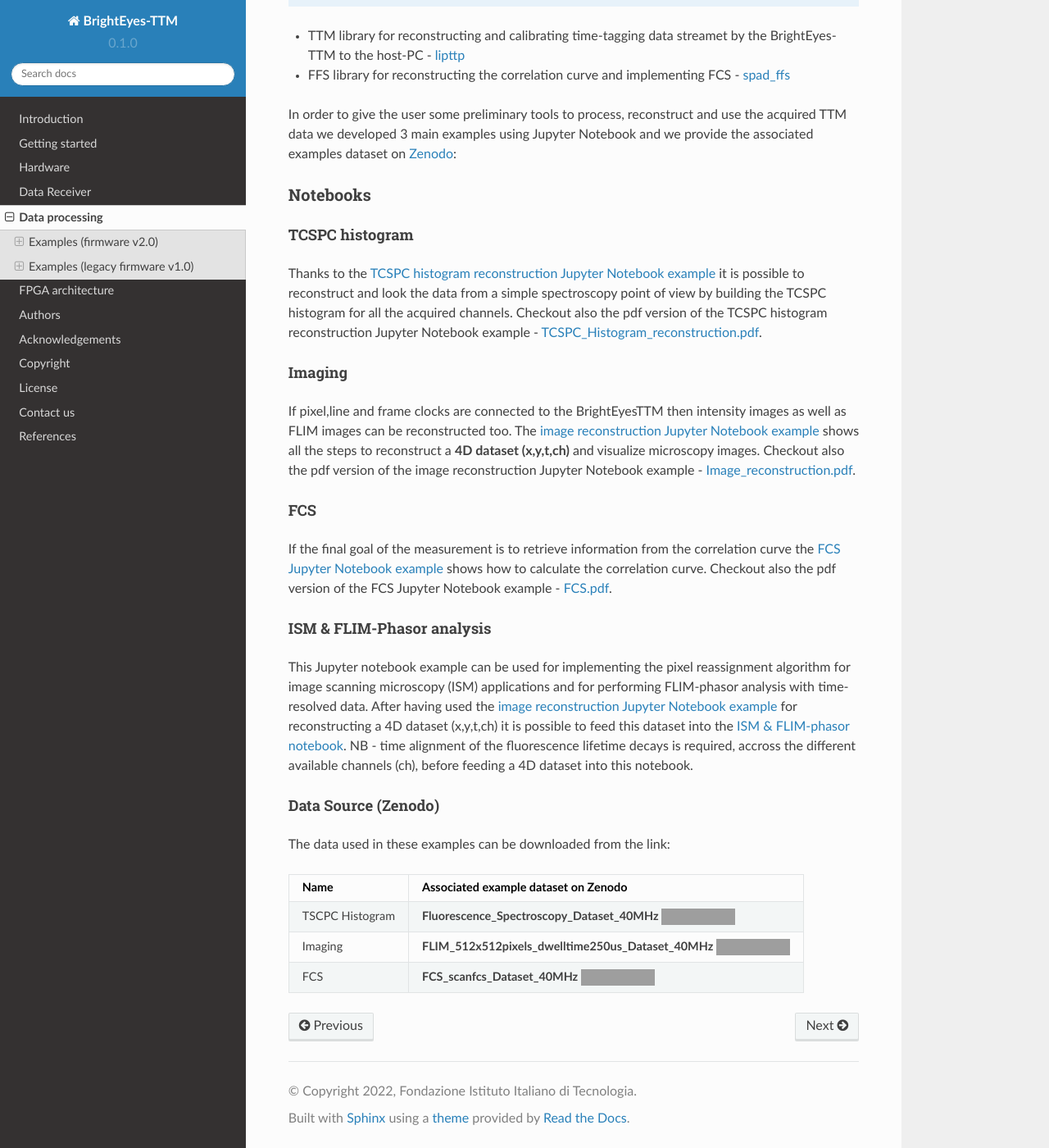
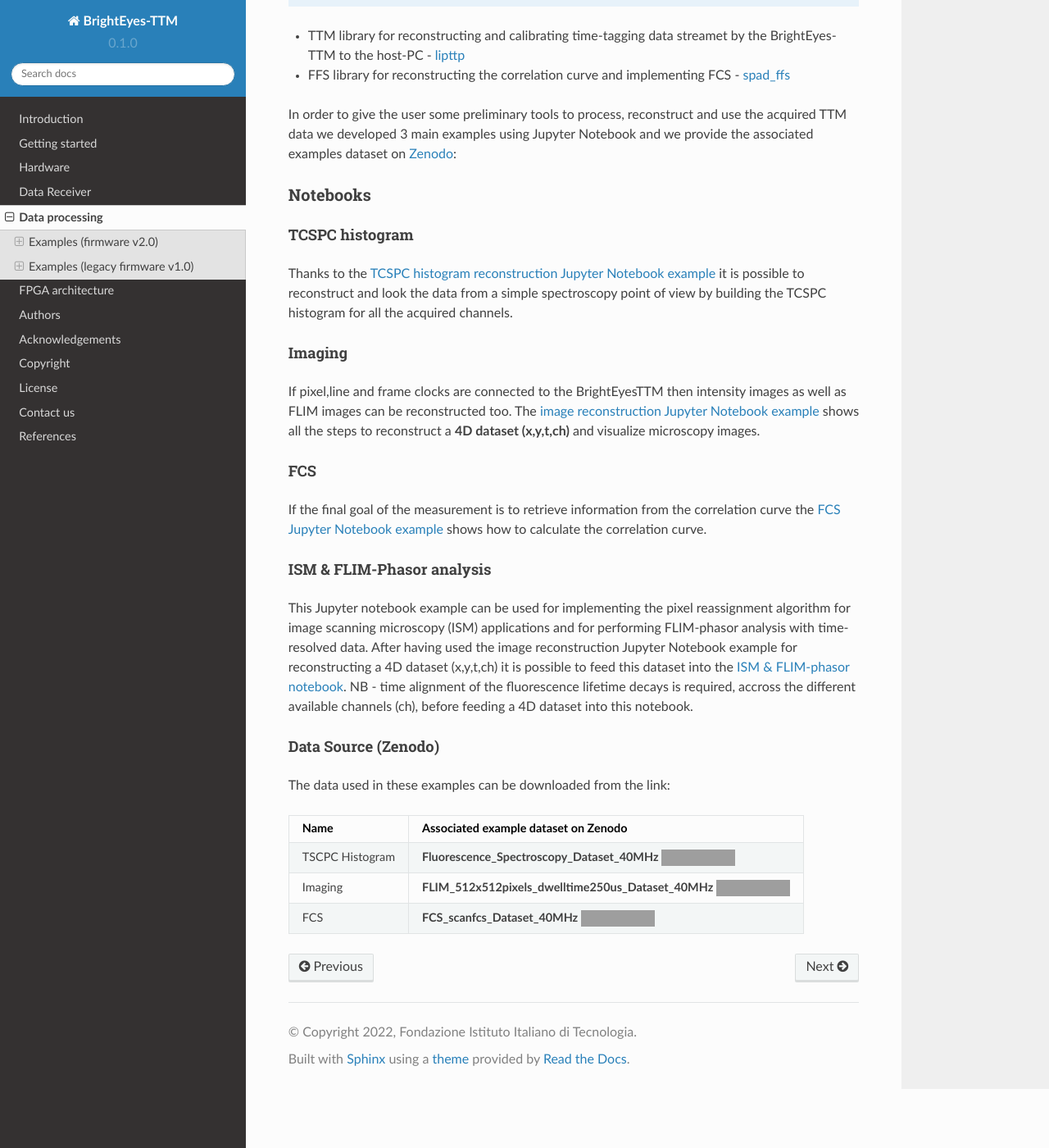
Before and after one commit to mattia-donato/BrightEyes-TTM-docs, a Sphinx documentation site: the page built from docs/source/dataprocessing.md, in a window 1280 px wide and 1400 px high, scrolled down 1878 px. Shown: the whole window at 82% size. Built offline with Sphinx 7.4.7 and the Read the Docs theme 2.0.0, drawn with Linux system fonts in a browser that asks for light colours; pages that are not in the unit, such as notebooks, are missing from menus; grey boxes are pictures that could not be loaded.

Commit message:
Update dataprocessing.md

```diff
--- a/docs/source/dataprocessing.md
+++ b/docs/source/dataprocessing.md
@@ -71,19 +71,19 @@
 
 #### TCSPC histogram
 
-Thanks to the [TCSPC histogram reconstruction Jupyter Notebook example](https://github.com/VicidominiLab/BrightEyes-TTM/blob/v1.0/dataProcessing/pynotebook/TCSPC_Histogram_reconstruction.ipynb) it is possible to reconstruct and look the data from a simple spectroscopy point of view by building the TCSPC histogram for all the acquired channels. Checkout also the pdf version of the TCSPC histogram reconstruction Jupyter Notebook example - [TCSPC_Histogram_reconstruction.pdf](https://github.com/VicidominiLab/BrightEyes-TTM/blob/v1.0/dataProcessing/pynotebook/PDF/TCSPC_Histogram_reconstruction.pdf).
+Thanks to the [TCSPC histogram reconstruction Jupyter Notebook example](https://github.com/VicidominiLab/BrightEyes-TTM/blob/v1.0/dataProcessing/pynotebook/TCSPC_Histogram_reconstruction.ipynb) it is possible to reconstruct and look the data from a simple spectroscopy point of view by building the TCSPC histogram for all the acquired channels.
 
 #### Imaging
 
-If pixel,line and frame clocks are connected to the BrightEyesTTM then intensity images as well as FLIM images can be reconstructed too. The [image reconstruction Jupyter Notebook example](https://github.com/VicidominiLab/BrightEyes-TTM/blob/v1.0/dataProcessing/pynotebook/Image_reconstruction.ipynb) shows all the steps to reconstruct a **4D dataset (x,y,t,ch)** and visualize microscopy images. Checkout also the pdf version of the image reconstruction Jupyter Notebook example - [Image_reconstruction.pdf](https://github.com/VicidominiLab/BrightEyes-TTM/blob/v1.0/dataProcessing/pynotebook/PDF/Image_reconstruction.pdf).
+If pixel,line and frame clocks are connected to the BrightEyesTTM then intensity images as well as FLIM images can be reconstructed too. The [image reconstruction Jupyter Notebook example](https://github.com/VicidominiLab/BrightEyes-TTM/blob/v1.0/dataProcessing/pynotebook/Image_reconstruction.ipynb) shows all the steps to reconstruct a **4D dataset (x,y,t,ch)** and visualize microscopy images.
 
 #### FCS
 
-If the final goal of the measurement is to retrieve information from the correlation curve the [FCS Jupyter Notebook example](https://github.com/VicidominiLab/BrightEyes-TTM/blob/v1.0/dataProcessing/pynotebook/FCS.ipynb) shows how to calculate the correlation curve. Checkout also the pdf version of the FCS Jupyter Notebook example - [FCS.pdf](https://github.com/VicidominiLab/BrightEyes-TTM/blob/v1.0/dataProcessing/pynotebook/PDF/FCS.pdf).
+If the final goal of the measurement is to retrieve information from the correlation curve the [FCS Jupyter Notebook example](https://github.com/VicidominiLab/BrightEyes-TTM/blob/v1.0/dataProcessing/pynotebook/FCS.ipynb) shows how to calculate the correlation curve.
 
 #### ISM & FLIM-Phasor analysis
 
-This Jupyter notebook example can be used for implementing the pixel reassignment algorithm for image scanning microscopy (ISM) applications and for performing FLIM-phasor analysis with time-resolved data. After having used the [image reconstruction Jupyter Notebook example](https://github.com/VicidominiLab/BrightEyes-TTM/main/v1.0/dataProcessing/pynotebook/Image_reconstruction.ipynb) for reconstructing a 4D dataset (x,y,t,ch) it is possible to feed this dataset into the [ISM & FLIM-phasor notebook](https://github.com/VicidominiLab/BrightEyes-TTM/blob/v1.0/dataProcessing/pynotebook/ISM_Decay_Reconstruction_BrightEyes-TTM_v1_opensource.ipynb). NB - time alignment of the fluorescence lifetime decays is required, accross the different available channels (ch), before feeding a 4D dataset into this notebook.
+This Jupyter notebook example can be used for implementing the pixel reassignment algorithm for image scanning microscopy (ISM) applications and for performing FLIM-phasor analysis with time-resolved data. After having used the image reconstruction Jupyter Notebook example for reconstructing a 4D dataset (x,y,t,ch) it is possible to feed this dataset into the [ISM & FLIM-phasor notebook](https://github.com/VicidominiLab/BrightEyes-TTM/blob/v1.0/dataProcessing/pynotebook/ISM_Decay_Reconstruction_BrightEyes-TTM_v1_opensource.ipynb). NB - time alignment of the fluorescence lifetime decays is required, accross the different available channels (ch), before feeding a 4D dataset into this notebook.
 
 #### Data Source (Zenodo)
 
```
